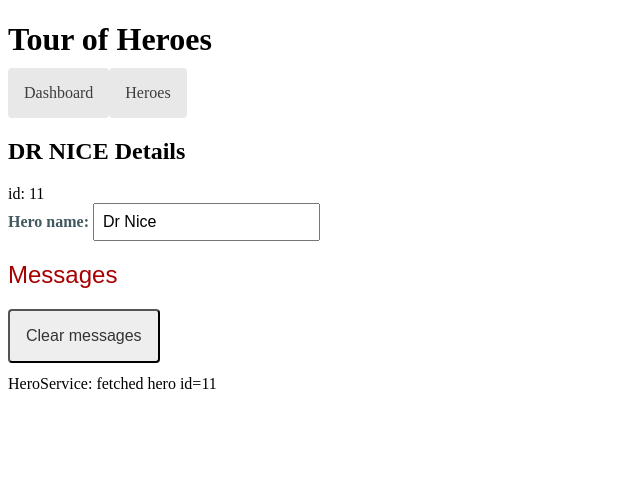
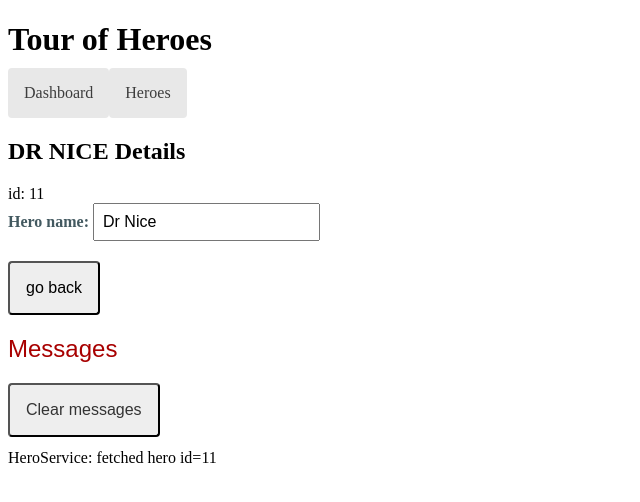
Before and after one commit to sylvaindecout/angular-tour-of-heroes, an Angular app: page /detail/11 in a window 1280 px wide. Shown: the top 502 px of the page, without its empty margins (0-640 px from the left). Built offline with nearby package versions, Linux system fonts and the light colour scheme.

Commit message:
:sparkles: Add go back button to hero details component

```diff
--- a/src/app/hero-detail/hero-detail.component.html
+++ b/src/app/hero-detail/hero-detail.component.html
@@ -5,4 +5,5 @@
     <label for="hero-name">Hero name: </label>
     <input id="hero-name" [(ngModel)]="hero.name" placeholder="Hero name"/>
   </div>
+  <button (click)="goBack()">go back</button>
 </div>
--- a/src/app/hero-detail/hero-detail.component.ts
+++ b/src/app/hero-detail/hero-detail.component.ts
@@ -2,6 +2,7 @@ import {Component, OnInit} from '@angular/core';
 import {Hero} from '../hero';
 import {ActivatedRoute} from '@angular/router';
 import {HeroService} from '../hero.service';
+import {Location} from '@angular/common';
 
 @Component({
   selector: 'app-hero-detail',
@@ -14,7 +15,8 @@ export class HeroDetailComponent implements OnInit {
 
   constructor(
     private route: ActivatedRoute,
-    private heroService: HeroService
+    private heroService: HeroService,
+    private location: Location
   ) {
   }
 
@@ -28,4 +30,8 @@ export class HeroDetailComponent implements OnInit {
       .subscribe(hero => this.hero = hero);
   }
 
+  goBack(): void {
+    this.location.back();
+  }
+
 }
```
